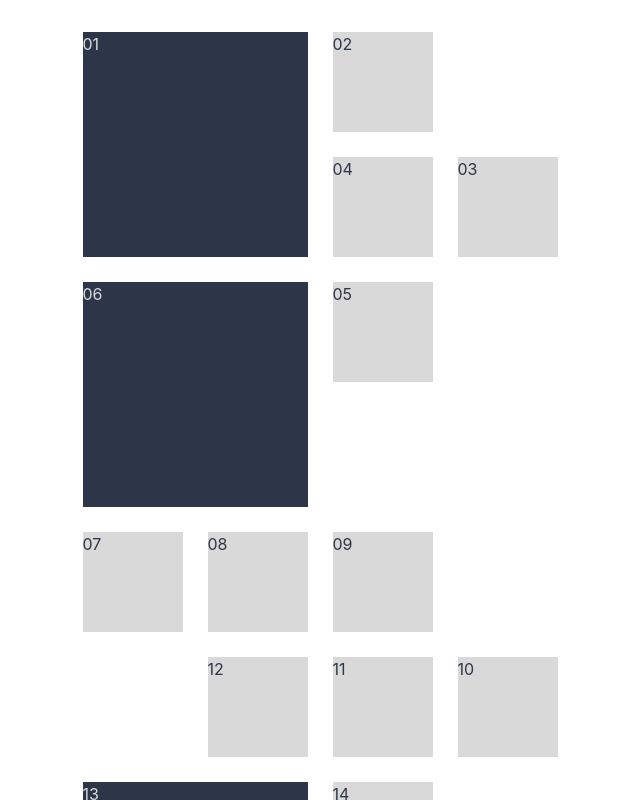
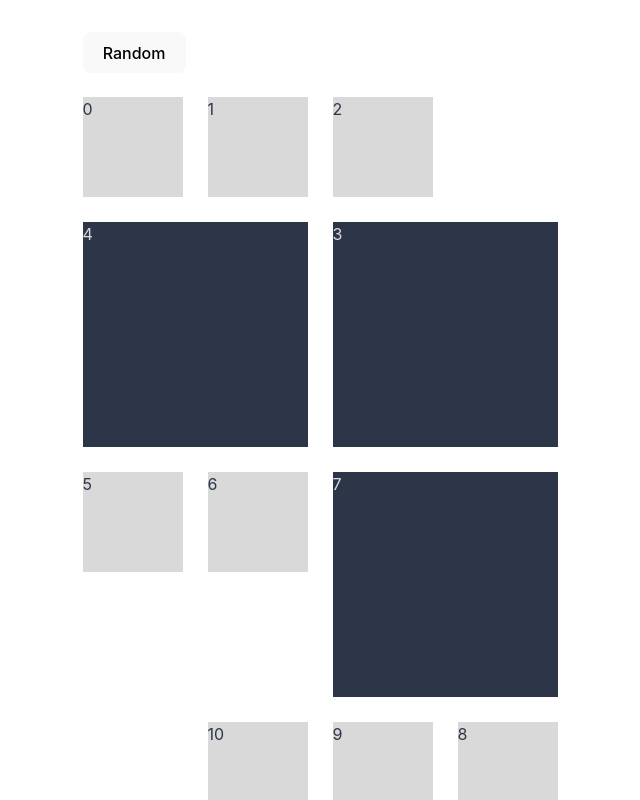
Before and after one commit to noway/tedx-auckland-events-layout, a React (Vite) app: page / in a window 1280 px wide. Shown: the top 800 px of the page, without its empty margins (320-960 px from the left). Built offline with nearby package versions, Linux system fonts and the light colour scheme.

Commit message:
add random button

```diff
--- a/src/App.tsx
+++ b/src/App.tsx
@@ -1,3 +1,4 @@
+import { useState } from "react";
 import EventsSnakeGrid from "./EventsSnakeGrid";
 
 const items = [
@@ -18,9 +19,21 @@ const items = [
   { id: 15, title: "15", isBig: false },
 ];
 
+function generateItems() {
+  const items = [];
+  for (let i = 0; i < 16; i++) {
+    items.push({ id: i, title: i.toString(), isBig: Math.random() > 0.5 });
+  }
+  return items;
+}
+
 export default function App() {
+  const [items, setItems] = useState(generateItems());
   return (
     <div>
+      <button onClick={() => setItems(generateItems())}>Random</button>
+      <br/>
+      <br/>
       <EventsSnakeGrid items={items} lineColor={"white"} />
     </div>
   );
--- a/src/EventsSnakeGrid.tsx
+++ b/src/EventsSnakeGrid.tsx
@@ -226,7 +226,7 @@ export default function EventsSnakeGrid({
     return () => {
       ctx.clearRect(0, 0, canvas.width, canvas.height);
     };
-  }, [lineColor, history]);
+  }, [lineColor, history, snakeProgress, columns, cellSize, gap]);
 
   return (
     <>
```
